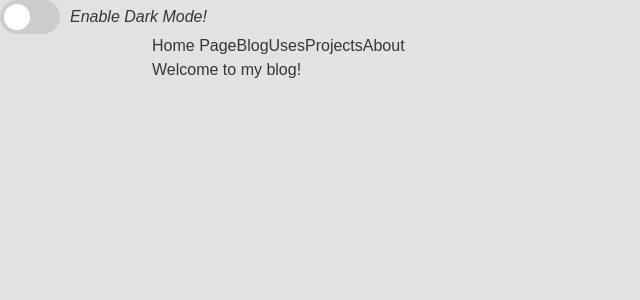
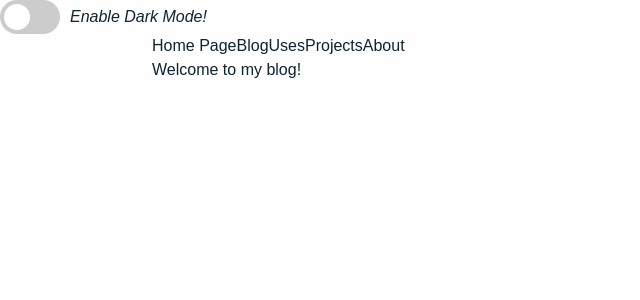
Before and after one commit to thefrugaldev/blog-v2, a Next.js app: page / in a window 1280 px wide. Shown: the top 300 px of the page, without its empty margins (0-640 px from the left). Built offline with nearby package versions, Linux system fonts and the light colour scheme.

Commit message:
:art: add theme and color palette to central location

```diff
--- a/src/shared/styles/theme.ts
+++ b/src/shared/styles/theme.ts
@@ -1,17 +1,23 @@
-// export const theme = {
-
-// }
+const colorPalette = {
+  primary: '#EC092F',
+  subhead: '#FFEC41',
+  info: '#7932EC',
+  success: '#00B87A',
+  warning: '#EC9D09',
+  dark: '#0E2430',
+  light: '#FEFEFE',
+};
 
 export const lightTheme = {
-  body: '#E2E2E2',
-  text: '#363537',
+  body: colorPalette.light,
+  text: colorPalette.dark,
   toggleBorder: '#FFF',
   gradient: 'linear-gradient(#39598A, #79D7ED)',
 };
 
 export const darkTheme = {
-  body: '#363537',
-  text: '#FAFAFA',
+  body: colorPalette.dark,
+  text: colorPalette.light,
   toggleBorder: '#6B8096',
   gradient: 'linear-gradient(#091236, #1E215D)',
 };
```
